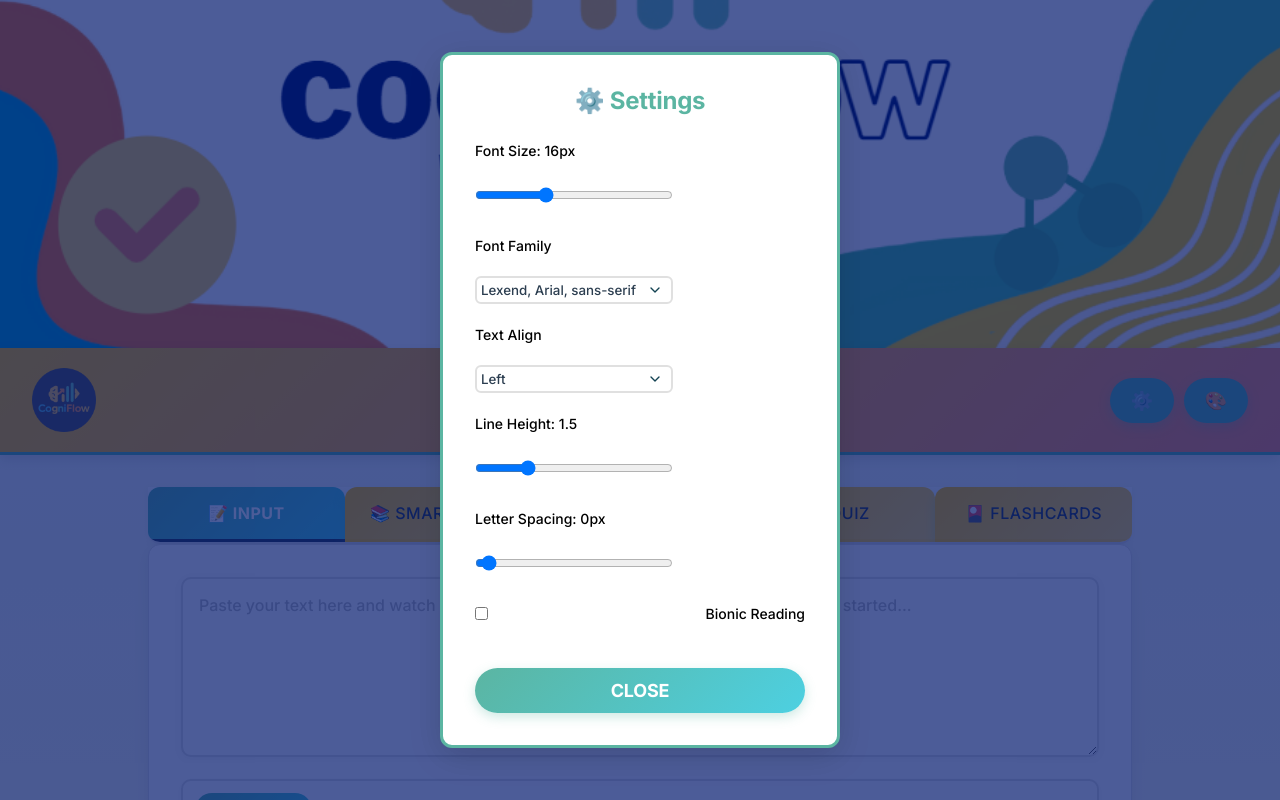
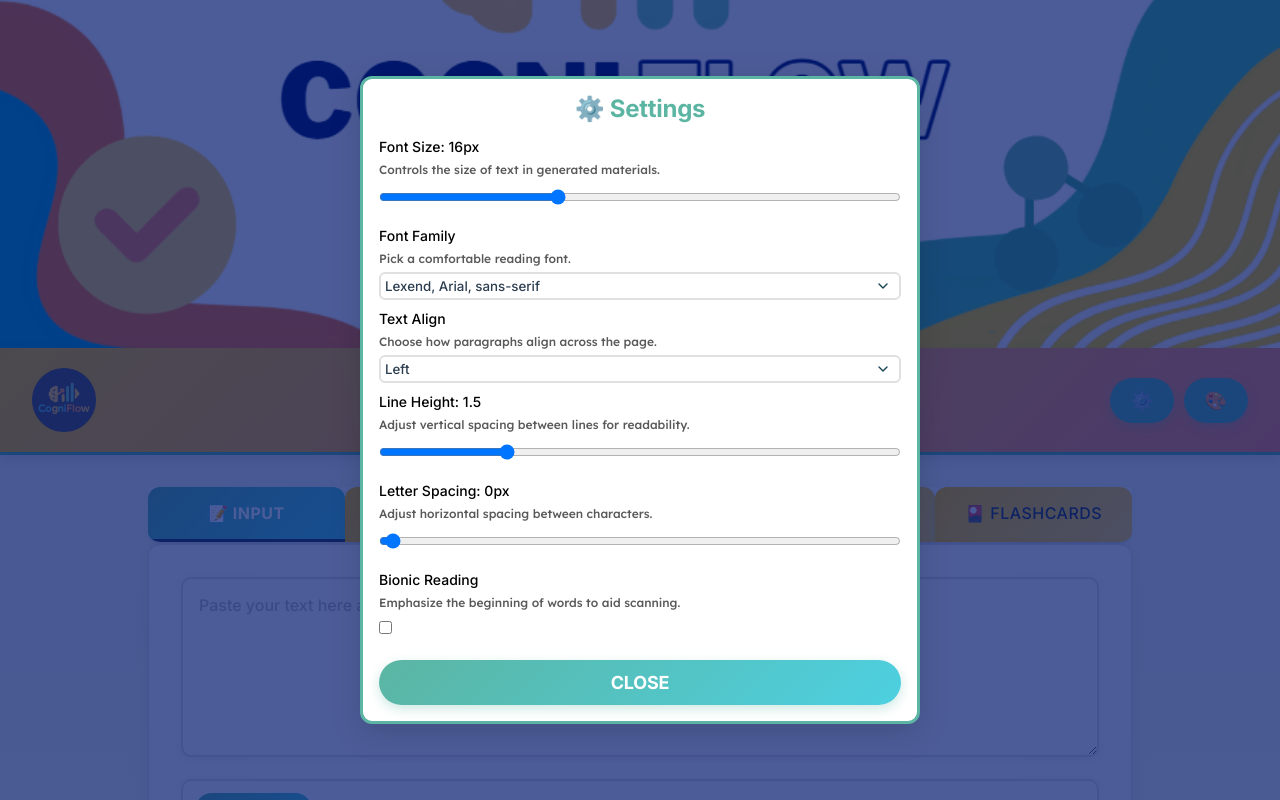
Before and after one commit to botbean-pro/Cogni-Flow, a React (Create React App) app in the folder cogni-flow/: page / in a window 1280 px wide. Both pictures are taken after a click on the button "⚙️". Built offline with nearby package versions, Linux system fonts and the light colour scheme; a web font is replaced by a local one.

Commit message:
setting dialog improvements

```diff
--- a/cogni-flow/src/App.css
+++ b/cogni-flow/src/App.css
@@ -2172,17 +2172,17 @@ button:disabled {
 
 .modal {
   background: #ffba00;  /* Dark yellow modal */
-  padding: var(--space-32);
+  padding: 16px;
   border-radius: var(--radius-lg);
   box-shadow: var(--shadow-lg);
-  max-width: 400px;
-  width: 90%;
+  max-width: 520px;
+  width: 92%;
   color: var(--color-text-secondary) !important;
   border: 1px solid var(--color-card-border);
 }
 
 .modal h2 {
-  margin-bottom: var(--space-24);
+  margin-bottom: 12px;
   text-align: center;
   color: var(--theme-primary-accent) !important;
   font-family: var(--font-family-base);
@@ -2190,7 +2190,24 @@ button:disabled {
 }
 
 .form-row {
-  margin-bottom: var(--space-20);
+  margin-bottom: 8px;
+}
+
+.form-help {
+  margin: 0 0 4px 0;
+  font-size: 12px;
+  color: rgba(0,0,0,0.65);
+  line-height: 1.5;
+}
+
+.modal label {
+  display: block;
+  margin-bottom: 4px;
+}
+
+.modal input[type="range"],
+.modal select {
+  width: 100%;
 }
 
 label {
@@ -2244,7 +2261,7 @@ select {
 }
 
 .actions button {
-  margin-top: var(--space-24);
+  margin-top: 12px;
   background: var(--theme-secondary-accent);
   color: var(--color-btn-primary-text) !important;
   font-weight: var(--font-weight-semibold);
@@ -3011,6 +3028,11 @@ input:focus, textarea:focus, select:focus {
   background: #ffffff !important;
   border: 3px solid #5BB5A2 !important;
   box-shadow: 0 8px 32px rgba(0, 0, 0, 0.15) !important;
+  max-width: 560px;
+  width: 92%;
+  max-height: 92vh;
+  overflow-y: auto;
+  padding: 16px !important;
 }
 
 /* Speech controls background */
--- a/cogni-flow/src/App.js
+++ b/cogni-flow/src/App.js
@@ -857,8 +857,10 @@ export default function App() {
           <div className="modal" onClick={(e) => e.stopPropagation()}>
             <h2>⚙️ Settings</h2>
             <div className="form-row">
-              <label>Font Size: {settings.fontSize}px</label>
+              <label htmlFor="fsRange">Font Size: {settings.fontSize}px</label>
+              <p className="form-help">Controls the size of text in generated materials.</p>
               <input
+                id="fsRange"
                 type="range"
                 min="12"
                 max="24"
@@ -867,19 +869,30 @@ export default function App() {
               />
             </div>
             <div className="form-row">
-              <label>Font Family</label>
+              <label htmlFor="ffSelect">Font Family</label>
+              <p className="form-help">Pick a comfortable reading font.</p>
               <select
+                id="ffSelect"
                 value={settings.fontFamily}
                 onChange={(e) => setSettings({ ...settings, fontFamily: e.target.value })}
               >
                 <option>Lexend, Arial, sans-serif</option>
                 <option>Inter, Arial, sans-serif</option>
+                <option>Helvetica Neue, Helvetica, Arial, sans-serif</option>
+                <option>Roboto, Arial, sans-serif</option>
+                <option>Source Sans 3, Inter, Arial, sans-serif</option>
+                <option>Atkinson Hyperlegible, system-ui, -apple-system, Segoe UI, Roboto, Arial, sans-serif</option>
+                <option>Verdana, Geneva, sans-serif</option>
+                <option>Georgia, Times New Roman, serif</option>
+                <option>Merriweather, Georgia, serif</option>
                 <option>OpenDyslexic, Arial, sans-serif</option>
               </select>
             </div>
             <div className="form-row">
-              <label>Text Align</label>
+              <label htmlFor="taSelect">Text Align</label>
+              <p className="form-help">Choose how paragraphs align across the page.</p>
               <select
+                id="taSelect"
                 value={settings.textAlign}
                 onChange={(e) => setSettings({ ...settings, textAlign: e.target.value })}
               >
@@ -889,8 +902,10 @@ export default function App() {
               </select>
             </div>
             <div className="form-row">
-              <label>Line Height: {settings.lineHeight}</label>
+              <label htmlFor="lhRange">Line Height: {settings.lineHeight}</label>
+              <p className="form-help">Adjust vertical spacing between lines for readability.</p>
               <input
+                id="lhRange"
                 type="range"
                 min="1.2"
                 max="2.5"
@@ -900,8 +915,10 @@ export default function App() {
               />
             </div>
             <div className="form-row">
-              <label>Letter Spacing: {settings.letterSpacing}px</label>
+              <label htmlFor="lsRange">Letter Spacing: {settings.letterSpacing}px</label>
+              <p className="form-help">Adjust horizontal spacing between characters.</p>
               <input
+                id="lsRange"
                 type="range"
                 min="0"
                 max="3"
@@ -911,14 +928,14 @@ export default function App() {
               />
             </div>
             <div className="form-row">
-              <label>
-                <input
-                  type="checkbox"
-                  checked={settings.bionic}
-                  onChange={(e) => setSettings({ ...settings, bionic: e.target.checked})}
-                />
-                Bionic Reading
-              </label>
+              <label htmlFor="bionicToggle">Bionic Reading</label>
+              <p className="form-help">Emphasize the beginning of words to aid scanning.</p>
+              <input
+                id="bionicToggle"
+                type="checkbox"
+                checked={settings.bionic}
+                onChange={(e) => setSettings({ ...settings, bionic: e.target.checked})}
+              />
             </div>
             <div className="actions">
               <button onClick={() => setShowSettings(false)}>Close</button>
```
